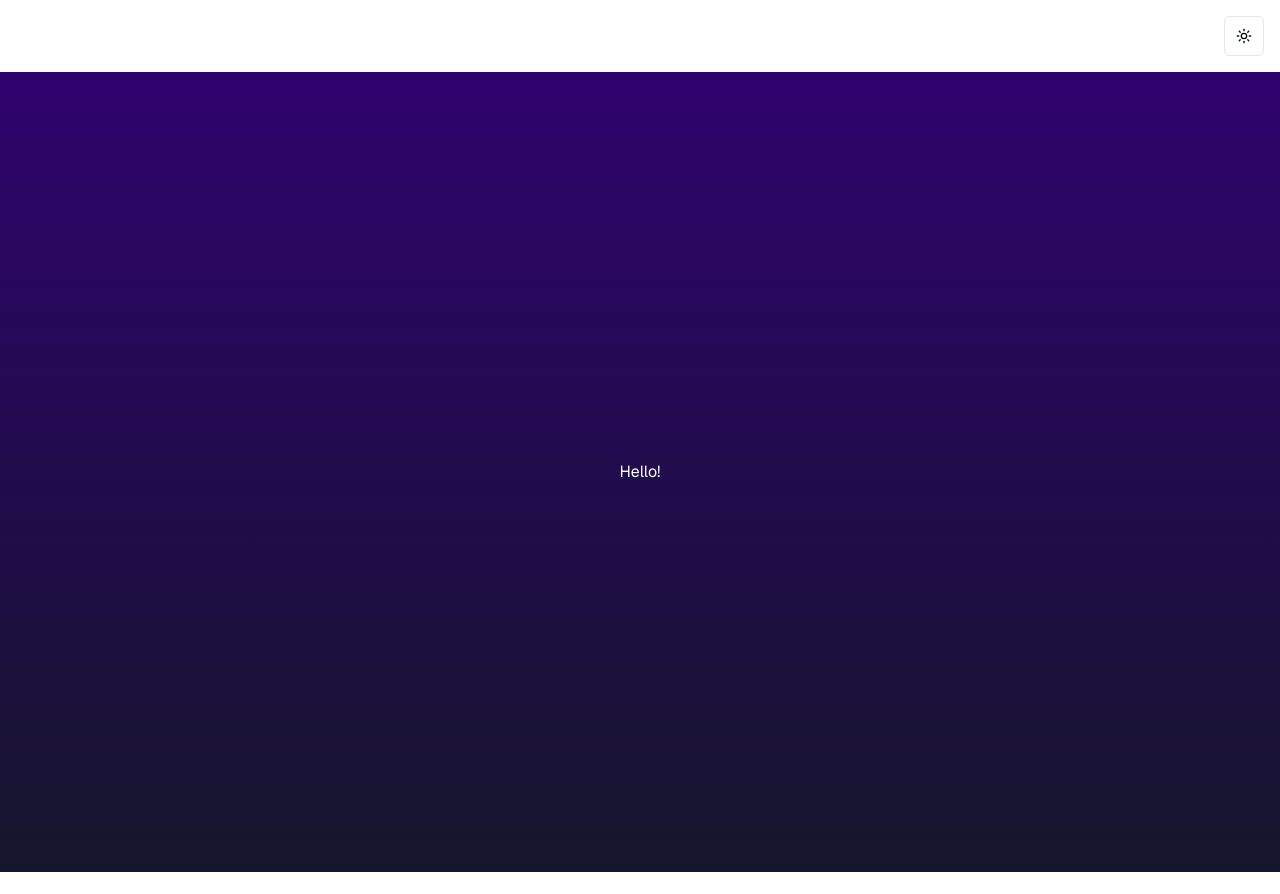
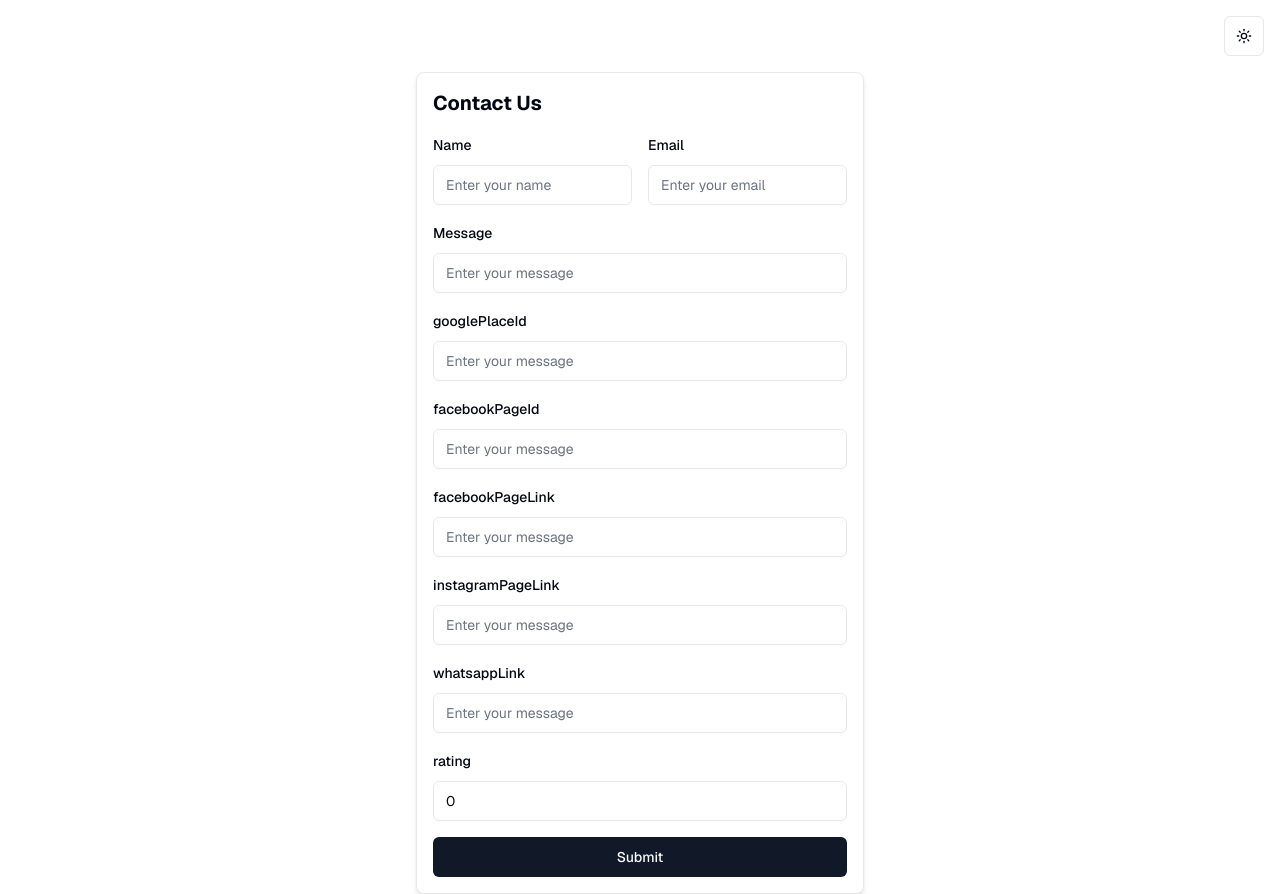
Before and after one commit to Clarenceeey/ceus-capital-assignment, a Next.js app: page / in a window 1280 px wide. Before the commit the page ends 872 px from the top, so only its background shows below. Built offline with nearby package versions, Linux system fonts and the light colour scheme.

Commit message:
Add first contact form

```diff
--- a/src/app/page.tsx
+++ b/src/app/page.tsx
@@ -1,9 +1,10 @@
 import Link from "next/link";
+import ContactForm from "~/components/pages/form";
 
 export default function HomePage() {
   return (
-    <main className="flex min-h-screen flex-col items-center justify-center bg-gradient-to-b from-[#2e026d] to-[#15162c] text-white">
-      Hello!
+    <main className="flex min-h-screen flex-col items-center justify-center">
+      <ContactForm />
     </main>
   );
 }
--- /dev/null
+++ b/src/components/pages/form.tsx
@@ -0,0 +1,238 @@
+/* eslint-disable @typescript-eslint/no-unsafe-call */
+"use client";
+
+import { useState } from "react";
+import { zodResolver } from "@hookform/resolvers/zod";
+import { useForm } from "react-hook-form";
+import { z } from "zod";
+import { Button } from "~/components/ui/button";
+import { Input } from "~/components/ui/input";
+import {
+  Form,
+  FormControl,
+  FormField,
+  FormItem,
+  FormLabel,
+  FormMessage,
+} from "~/components/ui/form";
+
+// ✅ Define Form Schema Using Zod
+const formSchema = z.object({
+  businessName: z
+    .string()
+    .min(3, "Business name must be at least 3 characters"),
+  businessDescription: z
+    .string()
+    .max(500, "Message must be at most 500 characters"),
+  contactEmail: z.string().email("Invalid email"),
+  googlePlaceId: z
+    .string()
+    .regex(/^ChIJ[a-zA-Z0-9_-]{23,251}$/, "Invalid Google Place ID")
+    .optional(),
+  facebookPageId: z
+    .string()
+    .regex(/^\d{8,20}$/, "Invalid Facebook Page ID")
+    .optional(),
+  facebookPageLink: z
+    .string()
+    .regex(
+      /^https?:\/\/(www\.)?facebook\.com\/[a-zA-Z0-9.]{3,}$/,
+      "Invalid Facebook Page Link",
+    )
+    .optional(),
+  instagramPageLink: z
+    .string()
+    .regex(
+      /^https?:\/\/(www\.)?instagram\.com\/[a-zA-Z0-9._]{1,30}\/?$/,
+      "Invalid Instagram Page Link",
+    )
+    .optional(),
+  whatsappLink: z
+    .string()
+    .regex(
+      /^https?:\/\/api\.whatsapp\.com\/send\?phone=\d{7,15}(&text=.*)?$/,
+      "Invalid WhatsApp Link",
+    )
+    .optional(),
+  rating: z.coerce
+    .number()
+    .min(0.0, "Rating must be at least 0.0")
+    .max(5.0, "Rating must be at most 5.0")
+    .optional(),
+});
+
+export default function ContactForm() {
+  const [submitted, setSubmitted] = useState(false);
+  // eslint-disable-next-line @typescript-eslint/no-unsafe-assignment
+  const form = useForm<z.infer<typeof formSchema>>({
+    // eslint-disable-next-line @typescript-eslint/no-unsafe-assignment
+    resolver: zodResolver(formSchema),
+    defaultValues: {
+      businessName: "",
+      businessDescription: "",
+      contactEmail: "",
+      googlePlaceId: "",
+      facebookPageId: "",
+      facebookPageLink: "",
+      instagramPageLink: "",
+      whatsappLink: "",
+      rating: 0,
+    },
+  });
+
+  const onSubmit = async (data: z.infer<typeof formSchema>) => {
+    console.log("Form Data:", data);
+    setSubmitted(true);
+  };
+
+  return (
+    <div className="mx-auto max-w-md rounded-lg border p-4 shadow-md">
+      <h2 className="mb-4 text-xl font-bold">Contact Us</h2>
+      {submitted ? (
+        <p className="text-green-500">Form submitted successfully!</p>
+      ) : (
+        <Form {...form}>
+          <form onSubmit={form.handleSubmit(onSubmit)} className="space-y-4">
+            {/* Name Field */}
+            <div className="flex flex-row gap-4">
+              <FormField
+                control={form.control}
+                name="businessName"
+                render={({ field }) => (
+                  <FormItem>
+                    <FormLabel>Name</FormLabel>
+                    <FormControl>
+                      <Input placeholder="Enter your name" {...field} />
+                    </FormControl>
+                    <FormMessage />
+                  </FormItem>
+                )}
+              />
+              <FormField
+                control={form.control}
+                name="contactEmail"
+                render={({ field }) => (
+                  <FormItem>
+                    <FormLabel>Email</FormLabel>
+                    <FormControl>
+                      <Input
+                        type="email"
+                        placeholder="Enter your email"
+                        {...field}
+                      />
+                    </FormControl>
+                    <FormMessage />
+                  </FormItem>
+                )}
+              />
+            </div>
+            {/* Email Field */}
+            {/* Message Field */}
+            <FormField
+              control={form.control}
+              name="businessDescription"
+              render={({ field }) => (
+                <FormItem>
+                  <FormLabel>Message</FormLabel>
+                  <FormControl>
+                    <Input placeholder="Enter your message" {...field} />
+                  </FormControl>
+                  <FormMessage />
+                </FormItem>
+              )}
+            />
+
+            <FormField
+              control={form.control}
+              name="googlePlaceId"
+              render={({ field }) => (
+                <FormItem>
+                  <FormLabel>googlePlaceId</FormLabel>
+                  <FormControl>
+                    <Input placeholder="Enter your message" {...field} />
+                  </FormControl>
+                  <FormMessage />
+                </FormItem>
+              )}
+            />
+
+            <FormField
+              control={form.control}
+              name="facebookPageId"
+              render={({ field }) => (
+                <FormItem>
+                  <FormLabel>facebookPageId</FormLabel>
+                  <FormControl>
+                    <Input placeholder="Enter your message" {...field} />
+                  </FormControl>
+                  <FormMessage />
+                </FormItem>
+              )}
+            />
+
+            <FormField
+              control={form.control}
+              name="facebookPageLink"
+              render={({ field }) => (
+                <FormItem>
+                  <FormLabel>facebookPageLink</FormLabel>
+                  <FormControl>
+                    <Input placeholder="Enter your message" {...field} />
+                  </FormControl>
+                  <FormMessage />
+                </FormItem>
+              )}
+            />
+
+            <FormField
+              control={form.control}
+              name="instagramPageLink"
+              render={({ field }) => (
+                <FormItem>
+                  <FormLabel>instagramPageLink</FormLabel>
+                  <FormControl>
+                    <Input placeholder="Enter your message" {...field} />
+                  </FormControl>
+                  <FormMessage />
+                </FormItem>
+              )}
+            />
+
+            <FormField
+              control={form.control}
+              name="whatsappLink"
+              render={({ field }) => (
+                <FormItem>
+                  <FormLabel>whatsappLink</FormLabel>
+                  <FormControl>
+                    <Input placeholder="Enter your message" {...field} />
+                  </FormControl>
+                  <FormMessage />
+                </FormItem>
+              )}
+            />
+
+            <FormField
+              control={form.control}
+              name="rating"
+              render={({ field }) => (
+                <FormItem>
+                  <FormLabel>rating</FormLabel>
+                  <FormControl>
+                    <Input placeholder="Enter your message" {...field} />
+                  </FormControl>
+                  <FormMessage />
+                </FormItem>
+              )}
+            />
+
+            {/* Submit Button */}
+            <Button type="submit" className="w-full">
+              Submit
+            </Button>
+          </form>
+        </Form>
+      )}
+    </div>
+  );
+}
```
